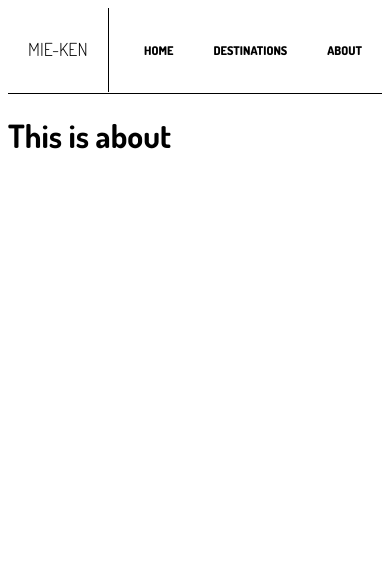
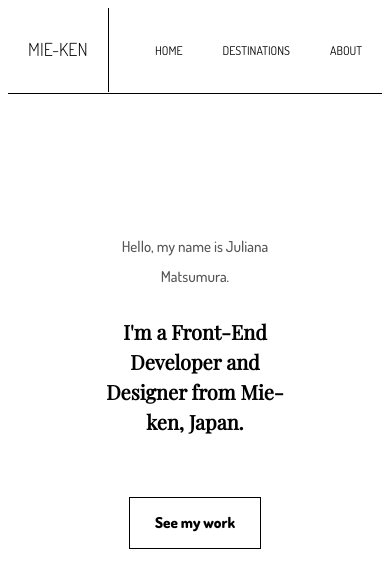
Before and after one commit to moonjuko/mie-wiki-nuxt, a Nuxt app: page /about in a window 390 px wide. Shown: the top 588 px of the page. Built offline with nearby package versions, Linux system fonts and the light colour scheme.

Commit message:
Responsiveness in all pages.

```diff
--- a/components/card.vue
+++ b/components/card.vue
@@ -6,14 +6,11 @@
         <p class="destText">
           First-time visitors to Japan undoubtedly have to go to Tokyo and
           Kyoto, but if you’re looking for somewhere a little quieter with fewer
-          tourists, there are so many great options on the island nation. Part
-          of the Kansai region, the area has some of the most historical and
-          sacred sites in Japan, providing an opportunity to really immerse in
-          the culture and learn about what the locals value. For those who are
-          seeking out delectable fare, Mie boasts exceptional seafood thanks to
-          its ocean-side location and is also home to one of the three best
-          types of Japanese beef. And then there’s its natural beauty, with
-          dense ancient forests that meet cascading waterfalls.
+          tourists, there are so many great options on the island nation. For
+          those who are seeking out delectable fare, Mie boasts exceptional
+          seafood thanks to its ocean-side location and is also home to one of
+          the three best types of Japanese beef. And then there’s its natural
+          beauty, with dense ancient forests that meet cascading waterfalls.
         </p>
         <h3 class="bestDest">The Best Places to Visit</h3>
       </div>
@@ -98,7 +95,7 @@
               the four seasons. The seasonal events which can be enjoyed from
               spring to winter are popular.
             </p>
-            <a class="button" href="#">Explore</a>
+            <button class="button">Explore</button>
           </div>
         </div>
       </section>
@@ -112,7 +109,8 @@
 /* Style the card container */
 
 .centered {
-  margin: 60px;
+  margin: 30px 0 0px 0;
+  padding: 5px 50px;
 }
 
 .site-branding {
@@ -125,15 +123,16 @@
 }
 
 .bestDest {
-  padding-top: 40px;
-  margin-bottom: -60px;
-  font-size: 30px;
+  margin-top: 40px;
+  margin-bottom: -50px;
 }
 .destText {
   max-width: 1000px;
   color: #555;
 }
-
+.cards {
+  margin: 0 20px 0 20px;
+}
 .card {
   box-shadow: 0 4px 8px 0 rgba(0, 0, 0, 0.2);
   max-width: 300px;
@@ -189,7 +188,7 @@
   padding: 10px 25px;
   text-decoration: none;
   font-size: 15px;
-  margin: 20px 0 30px 0;
+  margin: 10px 0 20px 0;
   display: inline-block;
   color: rgb(0, 0, 0);
   font-weight: 900;
@@ -232,4 +231,13 @@
     margin-top: 30px;
   }
 }
+@media all and (max-width: 600px) {
+  .site-title {
+    font-size: 30px;
+  }
+  .bestDest {
+    margin-top: 40px;
+    margin-bottom: 0px;
+  }
+}
 </style>
--- a/components/navbar.vue
+++ b/components/navbar.vue
@@ -43,7 +43,7 @@ body {
   left: 0;
   font-size: 32px;
   font-weight: 300;
-  padding: 26px;
+  padding: 25px;
   border-right: 1px solid black;
 }
 
@@ -54,7 +54,7 @@ body {
   position: relative;
   text-decoration: none;
   text-transform: uppercase;
-  font-weight: 800;
+  font-weight: 400;
   font-size: 24px;
   color: black;
   flex: auto;
--- a/pages/about.vue
+++ b/pages/about.vue
@@ -1,5 +1,85 @@
 <template>
-  <div>
-    <h1>This is about</h1>
+  <div class="Parent">
+    <div class="aboutDesc">
+      <p class="aboutTitle">Hello, my name is Juliana Matsumura.</p>
+      <h1 class="aboutText">
+        I'm a Front-End Developer and Designer from Mie-ken, Japan.
+      </h1>
+      <a class="button" href="#">See my work</a>
+    </div>
+    <div class="imgView">
+      <img class="aboutImg" src="~/assets/img/about.jpg" alt="Card Image" />
+    </div>
   </div>
 </template>
+<style>
+@import url("https://fonts.googleapis.com/css2?family=Playfair+Display&display=swap");
+
+.Parent {
+  display: flex;
+  flex-direction: row;
+  align-items: center;
+  justify-content: center;
+}
+
+.aboutTitle {
+  margin-bottom: 25px;
+  font-weight: 500;
+  font-size: 20px;
+  color: #555;
+}
+
+.aboutText {
+  font-family: "Playfair Display", serif;
+  padding-bottom: 30px;
+}
+
+.aboutDesc {
+  padding: 60px;
+  margin: auto;
+  width: 50%;
+  color: black;
+  line-height: 30px;
+  justify-content: center;
+  text-align: left;
+}
+
+.imgView {
+  width: 50%;
+  display: flex;
+  justify-content: center;
+}
+
+.aboutImg {
+  height: 600px;
+  margin-top: 70px;
+  margin-right: -100px;
+  box-shadow: 0 4px 8px 0 rgba(0, 0, 0, 0.2);
+}
+/* Responsive layout - makes a one column layout instead of a two-column layout */
+@media (max-width: 800px) {
+  .Parent {
+    flex-direction: column;
+    text-align: center;
+    align-items: center;
+    position: relative;
+  }
+  .aboutImg {
+    display: none;
+  }
+  .aboutText {
+    font-size: 20px;
+    margin-bottom: 20px;
+  }
+  .aboutDesc {
+    text-align: center;
+    align-items: center;
+    margin: 0;
+    position: absolute;
+    margin-top: 160%;
+  }
+  .aboutTitle {
+    font-size: 15px;
+  }
+}
+</style>
--- a/pages/index.vue
+++ b/pages/index.vue
@@ -1,14 +1,16 @@
 <script></script>
 
 <template>
-  <div class="bg"></div>
-  <div class="welcome-text">
-    <h3>JAPAN</h3>
-    <h1>Mie-Ken</h1>
-    <p class="homeDesc">
-      Lorem ipsum dolor sit amet, consectetur adipisicing elit.
-    </p>
-    <a class="homeBtn" href="#">Discover</a>
+  <div class="wrapper">
+    <div class="bg"></div>
+    <div class="welcome-text">
+      <h3>三重県</h3>
+      <h1>Mie-Ken</h1>
+      <p class="homeDesc">
+        Immerse in the japanese culture and learn about what the locals values.
+      </p>
+      <a class="homeBtn" href="/dest">Discover</a>
+    </div>
   </div>
 </template>
 
@@ -26,29 +28,27 @@ body {
 
 .homeDesc {
   color: rgb(255, 255, 255);
-  text-shadow: rgb(0, 0, 0) 3px 0 10px;
+  text-shadow: rgb(0, 0, 0) 5px;
   font-weight: 300;
   font-size: 25px;
+  text-align: center;
+  margin-bottom: 40px;
+  margin-top: 10px;
 }
 
 .bg {
   background: url(~/assets/img/home.webp);
-  height: 100vh;
+  height: 730px;
   -webkit-background-size: cover;
   background-size: cover;
   background-position: center center;
-  opacity: 0.95;
-}
-
-.bg:hover {
-  opacity: 1;
 }
 
 .welcome-text {
   width: 100%;
   position: absolute;
   text-align: center;
-  top: 50%;
+  top: 55%;
   left: 50%;
   transform: translate(-50%, -50%);
 }
@@ -67,19 +67,21 @@ body {
   color: rgb(255, 255, 255);
   text-transform: uppercase;
   font-size: 50px;
+  font-weight: 100;
   font-family: "Dosis";
-  text-shadow: rgb(0, 42, 41) 1px 0 10px;
+  text-shadow: rgb(0, 0, 0) 5px 0 10px;
 }
 .welcome-text a {
-  border: 3px solid rgb(255, 255, 255);
+  border: 2px solid rgb(0, 0, 0);
   padding: 10px 25px;
   text-decoration: none;
   text-transform: uppercase;
   font-size: 24px;
   margin-top: 20px;
   display: inline-block;
-  color: rgb(255, 255, 255);
-  font-weight: 900;
+  color: rgb(0, 0, 0);
+  font-weight: 500;
+  background-color: white;
 }
 .welcome-text a:hover {
   background: #e6ecfe;
```
Also changed, not shown: assets/img/about.jpg (added).
